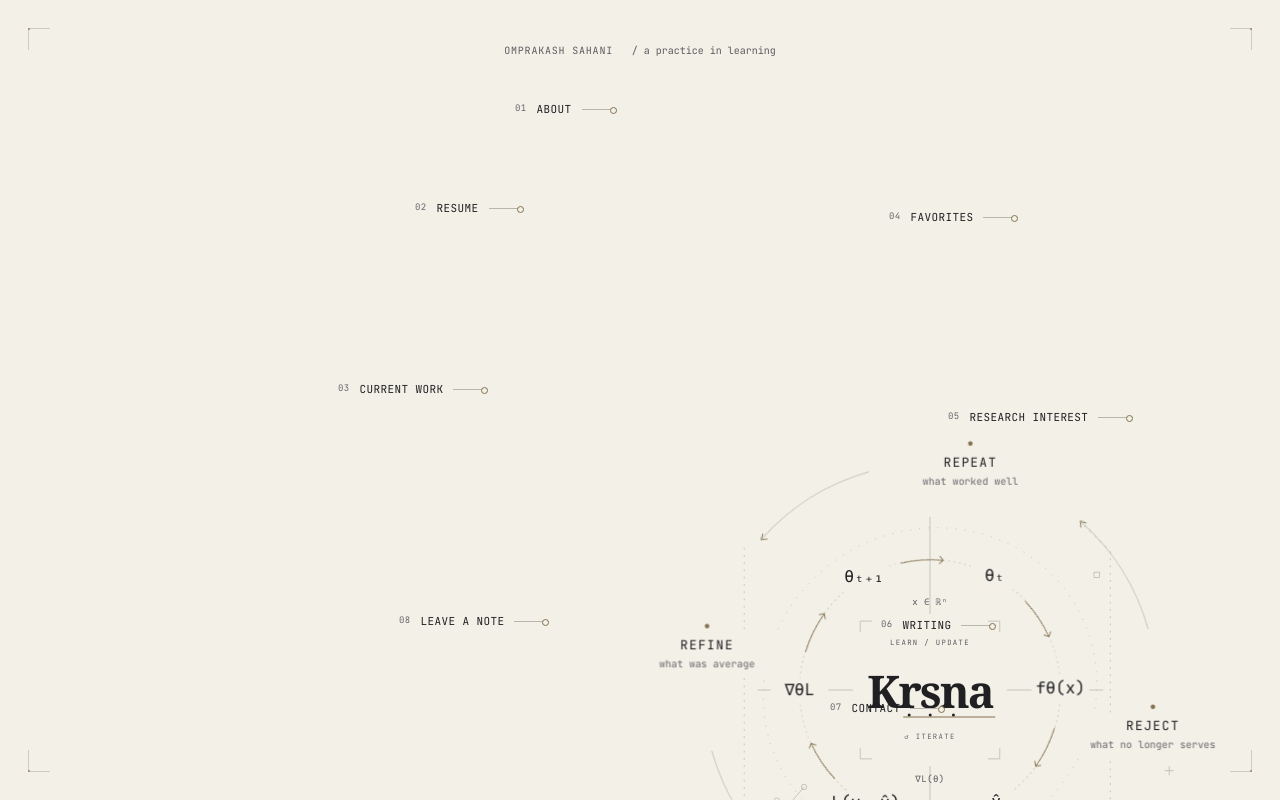
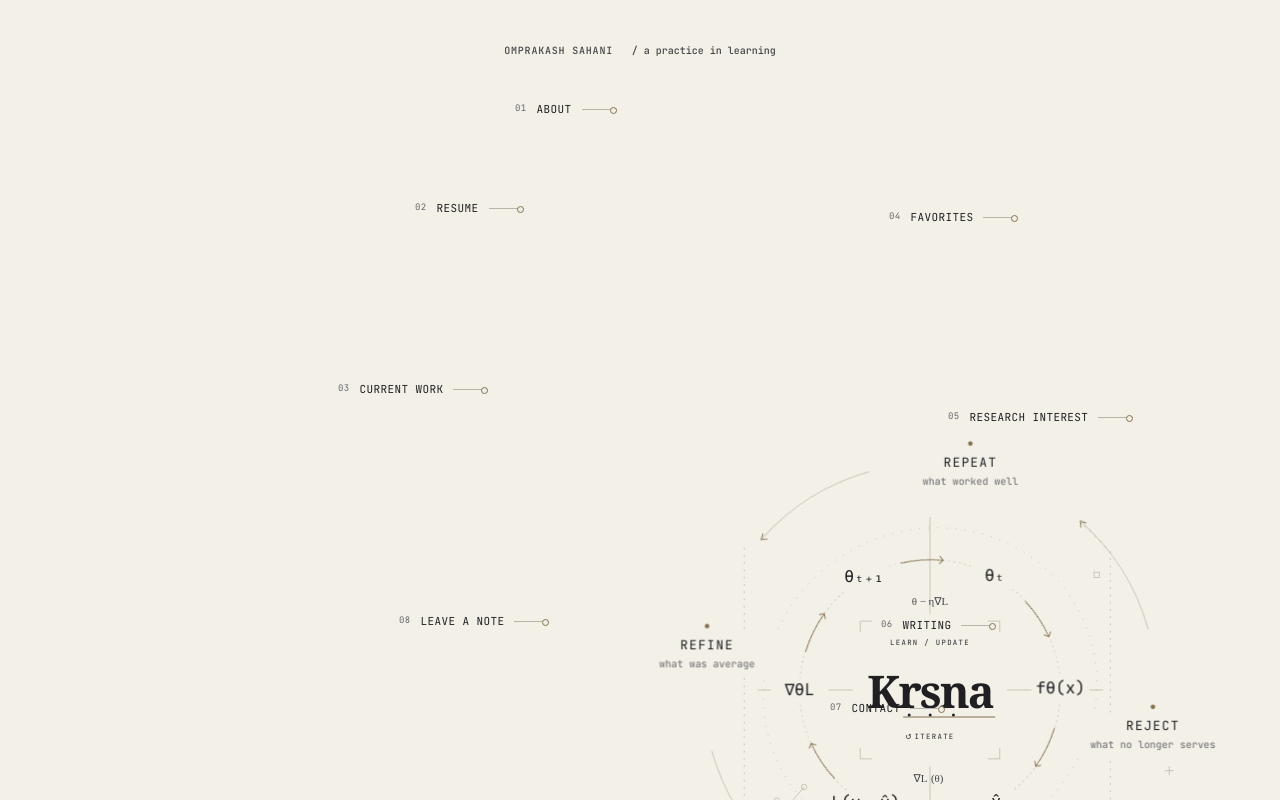
Before and after one commit to OmprakashSahani/Krsna, a Next.js app: page / in a window 1280 px wide. Built offline with nearby package versions, Linux system fonts and the light colour scheme.

Commit message:
refine homepage system annotations (#12)

```diff
--- a/src/components/portfolio/CentralSystem.tsx
+++ b/src/components/portfolio/CentralSystem.tsx
@@ -57,10 +57,11 @@ export function CentralSystem({ paused, onToggleMotion }: { paused: boolean; onT
             <OptimizationOrbit />
             <FourROrbit />
             <g className={styles.fixedNotes}>
-              <text x="0" y="-94" textAnchor="middle">x ∈ ℝⁿ</text>
-              <text x="0" y="101" textAnchor="middle">∇L(θ)</text>
+              <text className={styles.mathLabel} x="0" y="-94" textAnchor="middle">θ − η∇L</text>
+              <text className={styles.mathLabel} x="-3" y="101" textAnchor="end">∇L</text>
+              <text className={styles.mathLabel} x="1" y="101" textAnchor="start">(θ)</text>
               <text x="0" y="-50" textAnchor="middle">LEARN / UPDATE</text>
-              <text x="0" y="54" textAnchor="middle">↺ ITERATE</text>
+              <text x="0" y="54" textAnchor="middle"><tspan className={styles.iterateSymbol}>↺</tspan><tspan dx="2">ITERATE</tspan></text>
             </g>
           </g>
         </svg>
--- a/src/components/portfolio/PortfolioHub.tsx
+++ b/src/components/portfolio/PortfolioHub.tsx
@@ -71,7 +71,6 @@ export function PortfolioHub({ initialSection = null }: { initialSection?: Secti
   };
 
   return <main id="main-content" className={`portfolio-home ${styles.hub}`} data-panel={active ? section.side : "closed"}>
-    <div className={styles.registrationMarks} aria-hidden="true"><span /><span /><span /><span /></div>
     <div ref={stage} className={styles.stage}>
       <div className={styles.identityNote}>Omprakash Sahani <span>/ a practice in learning</span></div>
       <CentralSystem paused={paused} onToggleMotion={() => setPaused(previous => !previous)} />
--- a/src/components/portfolio/portfolio.module.css
+++ b/src/components/portfolio/portfolio.module.css
@@ -14,18 +14,11 @@
 }
 :global(.site-shell:has(.portfolio-home)) { width: 100%; max-width: none; }
 :global(.portfolio-home + .site-footer) { display: none; }
-.hub { --composition-duration: 550ms; --composition-ease: cubic-bezier(.22,.68,0,1); --panel-surface: #e8e4da; --panel-rule: #cbc7bd; --annotation-ink: color-mix(in srgb, var(--muted) 85%, var(--ink)); position: relative; height: 100svh; min-height: 780px; overflow: clip; color: var(--ink); }
-.registrationMarks { position: fixed; inset: 28px; z-index: 1; pointer-events: none; }
-.registrationMarks > span { position: absolute; width: 22px; height: 22px; border-top: 1px solid var(--rule); border-left: 1px solid var(--rule); opacity: .65; }
-.registrationMarks > span::after { content: ""; position: absolute; top: -1px; left: -1px; width: 2px; height: 2px; background: var(--accent); }
-.registrationMarks > span:nth-child(1) { top: 0; left: 0; }
-.registrationMarks > span:nth-child(2) { top: 0; right: 0; transform: scaleX(-1); }
-.registrationMarks > span:nth-child(3) { bottom: 0; left: 0; transform: scaleY(-1); }
-.registrationMarks > span:nth-child(4) { bottom: 0; right: 0; transform: scale(-1); }
+.hub { --composition-duration: 550ms; --composition-ease: cubic-bezier(.22,.68,0,1); --panel-surface: #e8e4da; --panel-rule: #cbc7bd; position: relative; height: 100svh; min-height: 780px; overflow: clip; color: var(--ink); }
 .hub button { color: inherit; cursor: pointer; }
 .hub :is(a, button, input, textarea, [tabindex]):focus-visible { outline: 2px solid var(--accent); outline-offset: 5px; }
 .stage { position: absolute; left: 0; top: 0; width: 100%; height: 100%; transition: left var(--composition-duration) var(--composition-ease), width var(--composition-duration) var(--composition-ease); }
-.identityNote { position: absolute; left: 50%; top: max(22px, calc(50% - 357px)); transform: translateX(-50%); width: max-content; font: 10px/1.6 var(--font-editorial-mono); letter-spacing: .08em; text-transform: uppercase; color: var(--annotation-ink); }
+.identityNote { position: absolute; left: 50%; top: max(22px, calc(50% - 357px)); transform: translateX(-50%); width: max-content; font: 10px/1.6 var(--font-editorial-mono); letter-spacing: .08em; text-transform: uppercase; color: #454549; opacity: 1; font-weight: 500; }
 .identityNote span { margin-left: 12px; letter-spacing: 0; text-transform: none; }
 .instrument { position: absolute; left: 50%; top: 50%; width: min(580px, 47vw); transform: translate(-50%, -50%) scale(1); transition: transform var(--composition-duration) var(--composition-ease); }
 .system { position: relative; width: 100%; aspect-ratio: 1; }
@@ -48,7 +41,10 @@
 .reviewDescription { fill: #64646a; font-size: 11px; }
 .observation { fill: var(--accent); }
 .fixedNotes { fill: var(--muted); font-size: 10px; letter-spacing: .5px; }
-.fixedNotes text:nth-child(-n+3) { fill: var(--annotation-ink); }
+.fixedNotes text { fill: #454549; opacity: 1; font-weight: 500; }
+.fixedNotes .mathLabel { font-family: "Cambria Math", "STIX Two Math", "Times New Roman", serif; font-size: 12px; font-weight: 400; letter-spacing: 0; }
+.fixedNotes .iterateSymbol { font-size: 11px; font-weight: 500; }
+.fixedNotes .mathSuperscript { font-size: 7.5px; }
 .fixedNotes text:nth-last-child(-n+2) { font-size: 8px; letter-spacing: 1.5px; }
 .optimization { animation: orbit 64s linear infinite; }
 .optimizationText { animation: orbit 64s linear infinite reverse; }
@@ -60,10 +56,10 @@
 .systemCaption { position: absolute; top: calc(100% + 4px); width: 100%; text-align: center; font: 9px/1.7 var(--font-editorial-mono); color: var(--muted); }
 .systemCaption p { margin: 4px 0; }
 .systemCaption p:first-child { color: var(--ink); font-size: 10px; }
-.systemCaption p:first-child > span:last-child { margin-left: 10px; font-size: 9px; color: var(--annotation-ink); }
-.systemCaption p:nth-child(2) { color: var(--annotation-ink); }
+.systemCaption p:first-child > span:last-child { margin-left: 10px; font-size: 9px; color: #454549; opacity: 1; font-weight: 500; }
+.systemCaption p:nth-child(2) { color: #454549; opacity: 1; font-weight: 500; }
 .captionMark { position: relative; margin-right: 5px; color: transparent; }
-.captionMark::after { content: ""; position: absolute; left: 50%; top: 50%; width: 4px; height: 4px; background: var(--accent); transform: translate(-50%, -50%); }
+.captionMark::after { content: ""; position: absolute; left: 50%; top: 50%; width: 6px; height: 6px; background: var(--accent); transform: translate(-50%, -50%); }
 .motionControl { padding: 5px 8px; border: 0; background: transparent; color: var(--muted) !important; font: 9px/1.6 var(--font-editorial-mono); text-decoration: underline; text-decoration-color: var(--rule); text-underline-offset: 4px; }
 .navigation { position: absolute; inset: 0; pointer-events: none; }
 .navLabel { position: absolute; display: inline-flex; align-items: center; gap: 10px; min-height: 44px; padding: 8px 0; border: 0; background: transparent; font: 11px/1.5 var(--font-editorial-mono); letter-spacing: .035em; text-transform: uppercase; white-space: nowrap; pointer-events: auto; transform: translateX(0); transition: left var(--composition-duration) var(--composition-ease), top var(--composition-duration) var(--composition-ease), transform var(--composition-duration) var(--composition-ease), color var(--composition-duration) var(--composition-ease); }
@@ -109,8 +105,6 @@
 .panelContent { padding: 38px 36px 65px; font-size: 15px; line-height: 1.75; }
 .sheetIdentity { display: none; }
 @media (min-width: 801px) and (max-width: 1200px) {
-  .registrationMarks { inset: 22px; }
-  .registrationMarks > span { width: 18px; height: 18px; }
   .instrument { width: 470px; }
   .navLabel { font-size: 10px; gap: 7px; }
   .navMarker { width: 18px; }
@@ -137,7 +131,6 @@
   .hub:not([data-panel="closed"]) .navLabel:nth-child(7), .hub:not([data-panel="closed"]) .navLabel:nth-child(8) { top: calc(50% + 332px); }
 }
 @media (max-width: 800px) {
-  .registrationMarks { display: none; }
   .hub { height: auto; min-height: 100svh; overflow: clip; }
   .stage, .hub[data-panel] .stage { position: relative; left: 0; width: 100%; height: auto; padding: 32px 20px 40px; transition: none; }
   .identityNote, .hub:not([data-panel="closed"]) .identityNote { position: static; transform: none; margin: 0 auto 10px; font-size: 9px; }
```
